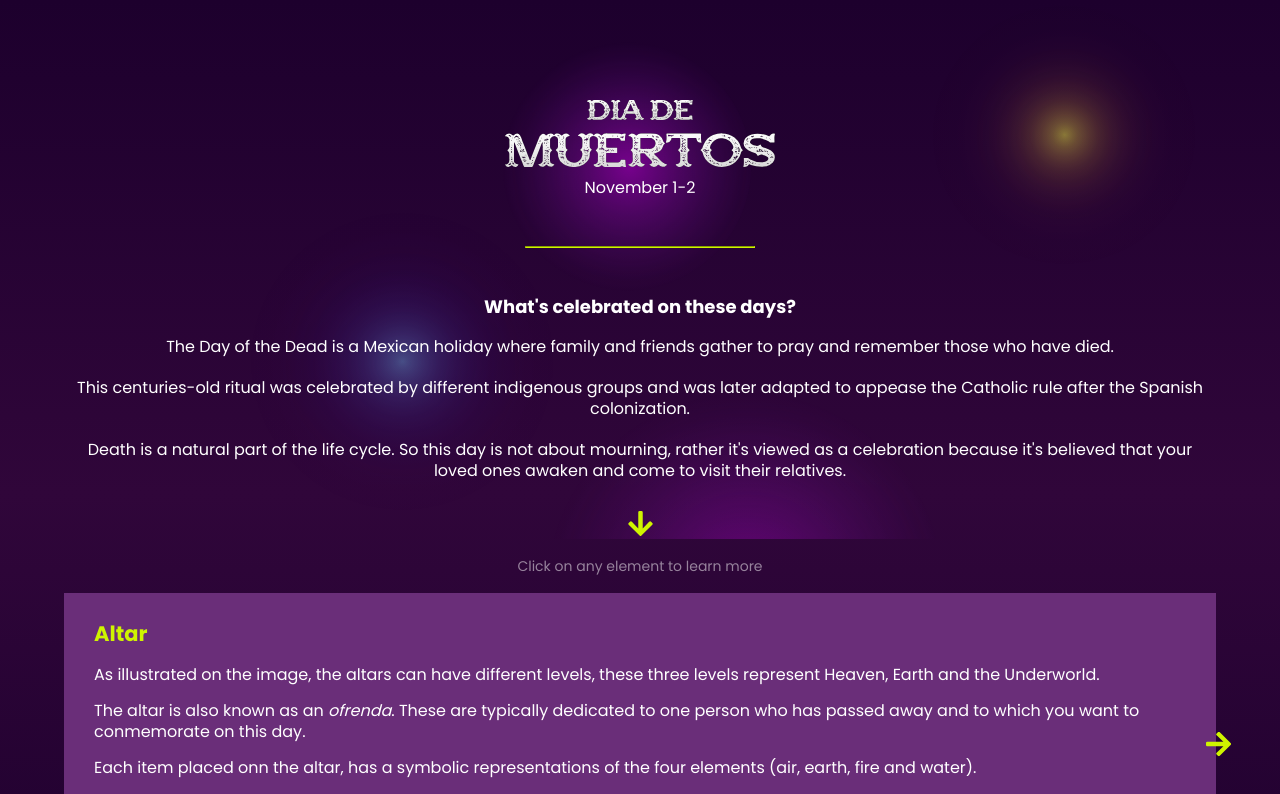
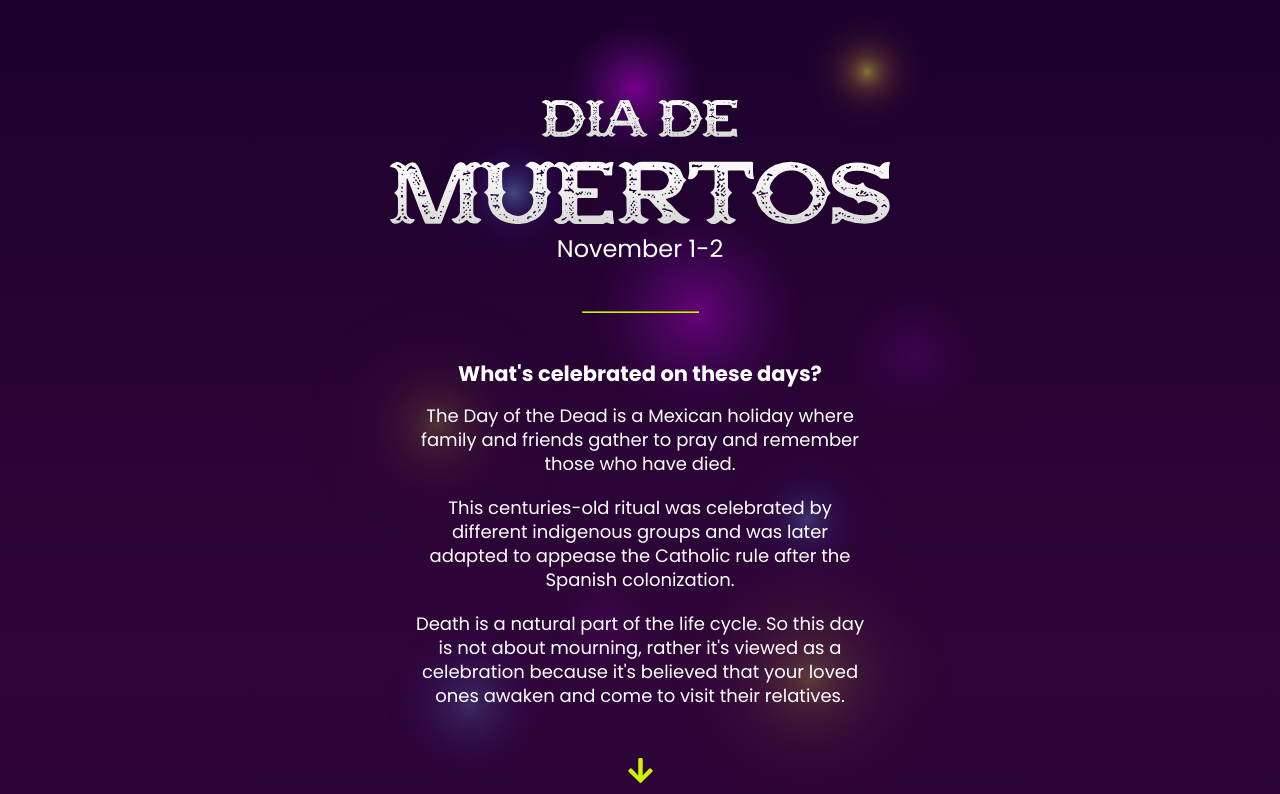
Before and after one commit to bmbrina/dia-de-muertos, a React (Create React App) app: page / in a window 1280 px wide. Shown: the top 794 px of the page. Built offline with nearby package versions, Linux system fonts and the light colour scheme.

Commit message:
Adds styles for tablet and desktop

```diff
--- a/src/components/Altar/Item.js
+++ b/src/components/Altar/Item.js
@@ -4,14 +4,14 @@ import Banner from './Banner'
 
 const Item = ({ name, description, itemId }) => {
   return (
-    <div className="item">
-      <p className="item__name">{name}</p>
+    <div className="altar__item">
+      <p className="altar__item-name">{name}</p>
       {description.map((desc, index) => (
-        <p className="item__desc" key={index} dangerouslySetInnerHTML={{ __html: desc }} />
+        <p className="altar__item-desc" key={index} dangerouslySetInnerHTML={{ __html: desc }} />
       ))}
       {itemId === 'banner' && <Banner color="#D63453" />}
       {(itemId !== 'altar' || itemId !== 'banner') && (
-        <svg className={`item__icon item__icon--${itemId}`}>
+        <svg className={`altar__item-icon altar__item-icon--${itemId}`}>
           <use xlinkHref={`${svg}#${itemId}`} />
         </svg>
       )}
--- a/src/styles/_partials/_altar.scss
+++ b/src/styles/_partials/_altar.scss
@@ -1,16 +1,25 @@
 .altar {
-	padding: 20px 0;
+	margin: 20px 0;
+
+	&__container {
+		margin-bottom: 20px;
+	}
 
 	&__instruction {
 		font-size: 14px;
-		margin-bottom: 20px;
+		margin: 0 0 20px;
 		opacity: .5;
 		text-align: center;
 	}
 
+	&__illustration {
+		align-items: center;
+		display: flex;
+		flex-direction: column;
+	}
+
 	&__box {
 		background-color: $color-purple-neon;
-		margin-bottom: 20px;
 		padding: 30px;
 		position: relative;
 
@@ -29,24 +38,24 @@
 			}
 		}
 	}
-}
 
-.item {
-	margin-bottom: 50px;
+	&__item {
+		margin-bottom: 50px;
+	}
 
-	&__name {
+	&__item-name {
 		color: $color-green;
 		font-size: 21px;
 		font-weight: bold;
 		margin-bottom: 20px;
 	}
 
-	&__desc {
+	&__item-desc {
 		line-height: 21px;
 		margin-bottom: 15px;
 	}
 
-	&__icon {
+	&__item-icon {
 		bottom: -40px;
 		height: 100px;
 		left: 50%;
@@ -59,4 +68,28 @@
 			bottom: -25px;
 		}
 	}
+
+	@include breakpoint-tablet {
+		margin: 50px 0;
+	}
+
+	@include breakpoint-laptop {
+		&__container {
+			display: flex;
+		}
+
+		&__illustration,
+		&__box {
+			width: 50%;
+		}
+
+		&__illustration {
+			flex-direction: column-reverse;
+			padding: 0 20px;
+		}
+
+		&__instruction {
+			margin: 20px 0 0 ;
+		}
+	}
 }
--- a/src/styles/_partials/_hero.scss
+++ b/src/styles/_partials/_hero.scss
@@ -1,7 +1,4 @@
 .hero {
-	background-image: url('../../images/lights-mobile.svg');
-	background-repeat: no-repeat;
-	background-size: cover;
 	padding-top: 100px;
 	position: relative;
 
@@ -40,4 +37,32 @@
 		line-height: 21px;
 		margin-bottom: 20px;
 	}
+
+	@include breakpoint-tablet {
+		&__title {
+			max-width: 500px;
+		}
+
+		&__subtitle {
+			font-size: 24px;
+		}
+
+		&__separator {
+			width: 10%;
+		}
+
+		&__description {
+			margin: 0 auto 50px;
+			max-width: 450px;
+		}
+
+		&__description-title {
+			font-size: 21px;
+		}
+
+		&__description-text {
+			font-size: 18px;
+			line-height: 24px;
+		}
+	}
 }
--- a/src/styles/_partials/_mixins.scss
+++ b/src/styles/_partials/_mixins.scss
@@ -16,12 +16,6 @@
 /**
 * Mobile first breakpoints
 */
-@mixin breakpoint-phone {
-	@include media-min-width(375px) {
-		@content;
-	}
-}
-
 @mixin breakpoint-tablet {
 	@include media-min-width(768px) {
 		@content;
--- a/src/styles/index.scss
+++ b/src/styles/index.scss
@@ -11,8 +11,6 @@
 @import '_partials/footer';
 
 body {
-	background: linear-gradient(180deg, $color-purple-dark 0%, $color-purple 50%, $color-purple-dark 100%);
-	background-repeat: no-repeat;
 	color: $color-white;
 	font-family: $font-primary;
 	font-size: 16px;
@@ -21,8 +19,19 @@ body {
 
 .container {
 	margin: 0 auto;
-	max-width: 1170px;
 	width: 90%;
+
+	@include breakpoint-tablet {
+		width: 650px;
+	}
+
+	@include breakpoint-laptop {
+		width: 900px;
+	}
+
+	@include breakpoint-desktop {
+		width: 1170px;
+	}
 }
 
 .visually-hidden {
@@ -33,3 +42,14 @@ body {
 	top: auto;
 	width: 0;
 }
+
+.app {
+	background-image: url('../images/lights-mobile.svg'), linear-gradient(180deg, $color-purple-dark 0%, $color-purple 50%, $color-purple-dark 100%);
+	background-position-x: center;
+	background-repeat: no-repeat;
+	min-height: 100vh;
+
+	@include breakpoint-tablet {
+		background-image: url('../images/lights-mobile.svg'), linear-gradient(180deg, $color-purple-dark 0%, $color-purple 50%, $color-purple-dark 100%);
+	}
+}
```
